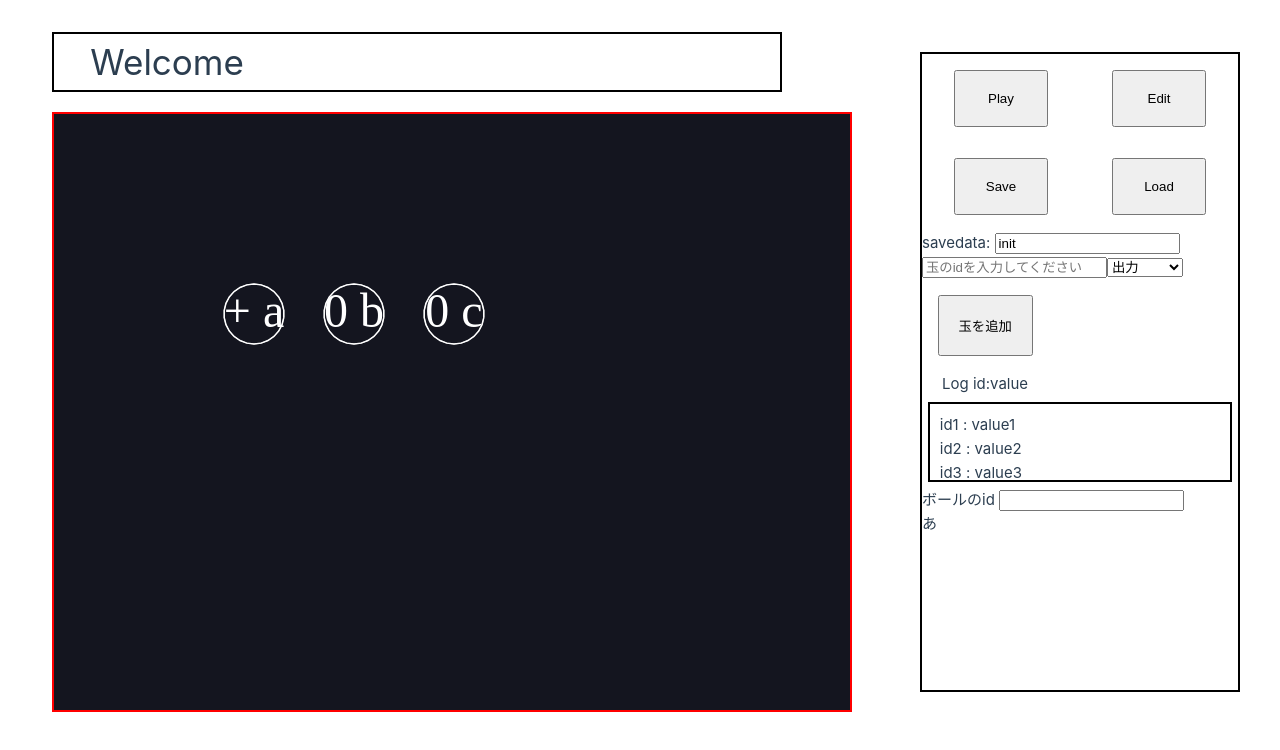
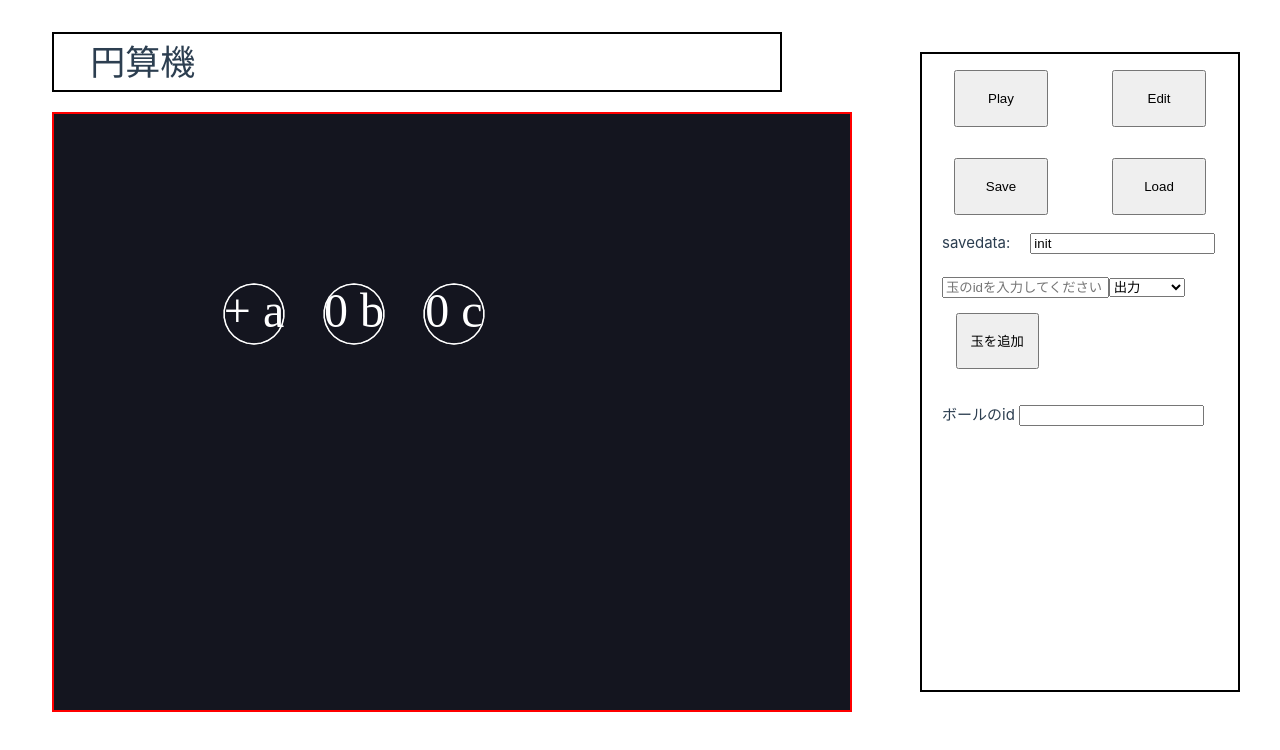
Before and after one commit to traP-jp/h24s_25, a Vue app in the folder h24s_25/: page / in a window 1280 px wide. Shown: the top 750 px of the page. Built offline with nearby package versions, Linux system fonts and the light colour scheme.

Commit message:
uiの配置をなんかいい感じに。「あ」も消しました

```diff
--- a/h24s_25/src/App.vue
+++ b/h24s_25/src/App.vue
@@ -38,7 +38,7 @@ function generateBall() {
 <template>
   <div class="container">
     <div class="title left">
-      <h1>Welcome</h1>
+      <h1>円算機</h1>
     </div>
     <div class="gamespace left">
       <div class="">
@@ -56,11 +56,11 @@ function generateBall() {
         <button id="load-button" @click="load()">Load</button>
       </div>
       <div>
-        savedata:
+        <span style="margin: 20px;">savedata:</span>
         <input type="text" v-model="savedata" placeholder="セーブデータ名">
       </div>
-      <div>
-        <input type="text" v-model="ballId" placeholder="玉のidを入力してください">
+      <div style="margin: 20px">
+        <input style="width: 12.5em;" type="text" v-model="ballId" placeholder="玉のidを入力してください">
         <select name="ballType" id="ballTypeSelector" v-model="ballType">
           <option value="0">出力</option>
 <!--          <option value="1">入力</option>-->
@@ -70,16 +70,7 @@ function generateBall() {
         </select>
         <button @click="generateBall()">玉を追加</button>
       </div>
-      <div class="log-container">
-        <p style="position: relative; left: 20px;">Log id:value</p>
-        <div class="log-box">
-          <p>id1 : value1</p>
-          <p>id2 : value2</p>
-          <p>id3 : value3</p>
-          <p>id4 : value4</p>
-        </div>
-      </div>
-      <div>
+      <div style="margin: 20px;">
         <BallConfig></BallConfig>
       </div>
 <!--      <div class="slider-container">-->
--- a/h24s_25/src/components/BallConfig.vue
+++ b/h24s_25/src/components/BallConfig.vue
@@ -55,7 +55,7 @@
     数値: <input type="number" v-model="value" @change="ballData.data.set('value',value);Screen.getInstance().edit()">
   </div>
 </div>
-  <div v-if="ballData === undefined">あ</div>
+  <div v-if="ballData === undefined"></div>
 </template>
 
 <style scoped>
```
